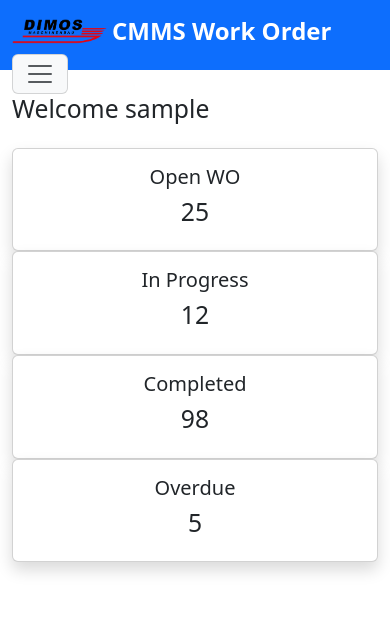
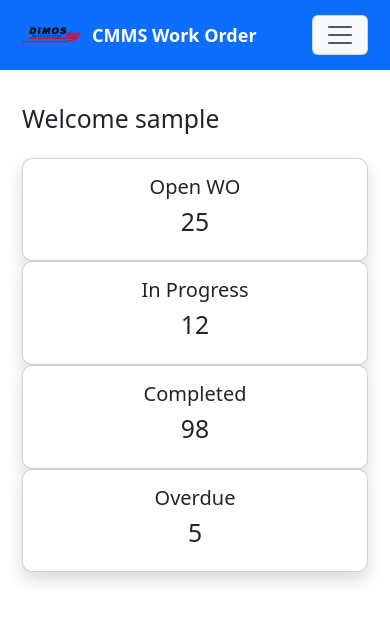
Before and after one commit to techmicode/CMMS-Project, a Flask app: page / in a window 390 px wide. Shown: the top 622 px of the page. Run offline with Flask 3, Linux system fonts and the light colour scheme; the visitor is signed in with stand-in values (Sample User, id 1).

Commit message:
Updated dashboard

```diff
--- a/app.py
+++ b/app.py
@@ -71,7 +71,7 @@ def workorders():
 
 
 
-# Create Work Order
+# Create Work Orderd
 @app.route("/create")
 def create():
 
@@ -80,4 +80,4 @@ def create():
 
 
 if __name__ == "__main__":
-    app.run(host="0.0.0.0", port=5000)
+    app.run(debug=True)
--- a/templates/base.html
+++ b/templates/base.html
@@ -1,26 +1,37 @@
 <!DOCTYPE html>
-<html>
+<html lang="en">
 
 <head>
 
-<title>CMMS System</title>
+<meta charset="UTF-8">
+
+<title>
+{% block title %}
+CMMS System
+{% endblock %}
+</title>
 
 <meta name="viewport" content="width=device-width, initial-scale=1">
 
 
+<!-- Bootstrap CSS -->
 <link href="https://cdn.jsdelivr.net/npm/bootstrap@5.3.3/dist/css/bootstrap.min.css" rel="stylesheet">
 
 
+<!-- Font Awesome -->
 <link rel="stylesheet"
 href="https://cdnjs.cloudflare.com/ajax/libs/font-awesome/6.5.2/css/all.min.css">
 
 
 <style>
 
+/* ---------- NAVBAR ---------- */
+
 .navbar{
 
     background:#0d6efd;
-height:70px;
+    min-height:70px;
+    padding:10px 20px;
 
 }
 
@@ -28,8 +39,10 @@ height:70px;
 .navbar-brand{
 
     color:white;
-font-size:24px;
+    font-size:clamp(18px,3vw,24px);
     font-weight:bold;
+    display:flex;
+    align-items:center;
 
 }
 
@@ -38,6 +51,7 @@ font-weight:bold;
 
     color:white !important;
     margin-left:15px;
+    font-size:16px;
 
 }
 
@@ -49,12 +63,76 @@ color:#ffd54f !important;
 }
 
 
+/* ---------- LOGO ---------- */
+
 .logo{
 
-width:95px;
-height:25px;
-border-radius:1%;
-margin-right:5px;
+    width:clamp(60px,8vw,95px);
+    height:auto;
+    object-fit:contain;
+    margin-right:10px;
+
+}
+
+
+
+/* ---------- PAGE CONTENT ---------- */
+
+
+.content{
+
+    width:100%;
+    max-width:1400px;
+    margin:auto;
+    padding:20px;
+
+}
+
+
+/* ---------- CARD DESIGN ---------- */
+
+
+.card{
+
+    border-radius:10px;
+
+}
+
+
+.card:hover{
+
+    transform:translateY(-3px);
+    transition:0.3s;
+
+}
+
+
+
+/* ---------- MOBILE MENU ---------- */
+
+
+@media(max-width:768px){
+
+.navbar{
+
+    padding:10px;
+
+}
+
+
+.nav-link{
+
+    margin-left:0;
+    padding:10px;
+
+}
+
+
+.content{
+
+    padding:10px;
+
+}
 
 }
 
@@ -65,8 +143,11 @@ margin-right:5px;
 </head>
 
 
+
 <body>
 
+
+<!-- NAVIGATION BAR -->
 
 <nav class="navbar navbar-expand-lg">
 
@@ -74,25 +155,39 @@ margin-right:5px;
 <div class="container-fluid">
 
 
-<a class="navbar-brand d-flex align-items-center">
+<!-- LOGO + TITLE -->
+
+<a class="navbar-brand">
+
 
 <img src="{{url_for('static',filename='logo.png')}}"
 class="logo">
 
+
 CMMS Work Order
+
 
 </a>
 
 
 
+<!-- MOBILE BUTTON -->
+
+
 <button class="navbar-toggler bg-light"
+type="button"
 data-bs-toggle="collapse"
 data-bs-target="#menu">
 
+
 <span class="navbar-toggler-icon"></span>
+
 
 </button>
 
+
+
+<!-- MENU -->
 
 
 <div class="collapse navbar-collapse"
@@ -102,46 +197,72 @@ id="menu">
 <ul class="navbar-nav ms-auto">
 
 
+
 <li class="nav-item">
+
 <a class="nav-link" href="/">
+
 <i class="fa fa-dashboard"></i>
+
 Dashboard
+
 </a>
+
 </li>
 
 
 
+
 <li class="nav-item">
+
 <a class="nav-link" href="/workorders">
+
 <i class="fa fa-list"></i>
+
 Work Orders
+
 </a>
+
 </li>
 
 
 
+
 <li class="nav-item">
+
 <a class="nav-link" href="/create">
 
+
 <i class="fa fa-plus"></i>
+
 Create WO
 
+
 </a>
+
 </li>
 
 
+
+
+
+<!-- USER MENU -->
 
 
 <li class="nav-item dropdown">
 
 
 <a class="nav-link dropdown-toggle"
+href="#"
+role="button"
 data-bs-toggle="dropdown">
 
 
 <i class="fa fa-user"></i>
 
-{{session['user']}}
+
+{{session.get('user','Guest')}}
+
 
 </a>
 
@@ -151,38 +272,59 @@ data-bs-toggle="dropdown">
 
 
 <li>
+
 <a class="dropdown-item"
 href="#">
+
 Profile
+
 </a>
+
 </li>
 
 
+
 <li>
+
 <a class="dropdown-item"
 href="#">
+
 Change Password
+
 </a>
+
 </li>
 
 
-<li><hr></li>
+
+<li>
+<hr class="dropdown-divider">
+</li>
+
 
 
 <li>
+
 <a class="dropdown-item text-danger"
 href="/logout">
 
+
+<i class="fa fa-sign-out"></i>
+
 Logout
 
+
 </a>
+
 </li>
+
 
 
 </ul>
 
 
 </li>
+
 
 
 </ul>
@@ -198,15 +340,32 @@ Logout
 
 
 
+
+
+<!-- PAGE CONTENT -->
+
+<div class="content">
+
+
 {% block content %}
+
 
 {% endblock %}
 
+
+</div>
+
+
+
+
+
+<!-- Bootstrap JS -->
 
 
 <script src="https://cdn.jsdelivr.net/npm/bootstrap@5.3.3/dist/js/bootstrap.bundle.min.js"></script>
 
 
+
 </body>
 
 </html>
```
Lines whose indentation alone changed are shown as unchanged.
